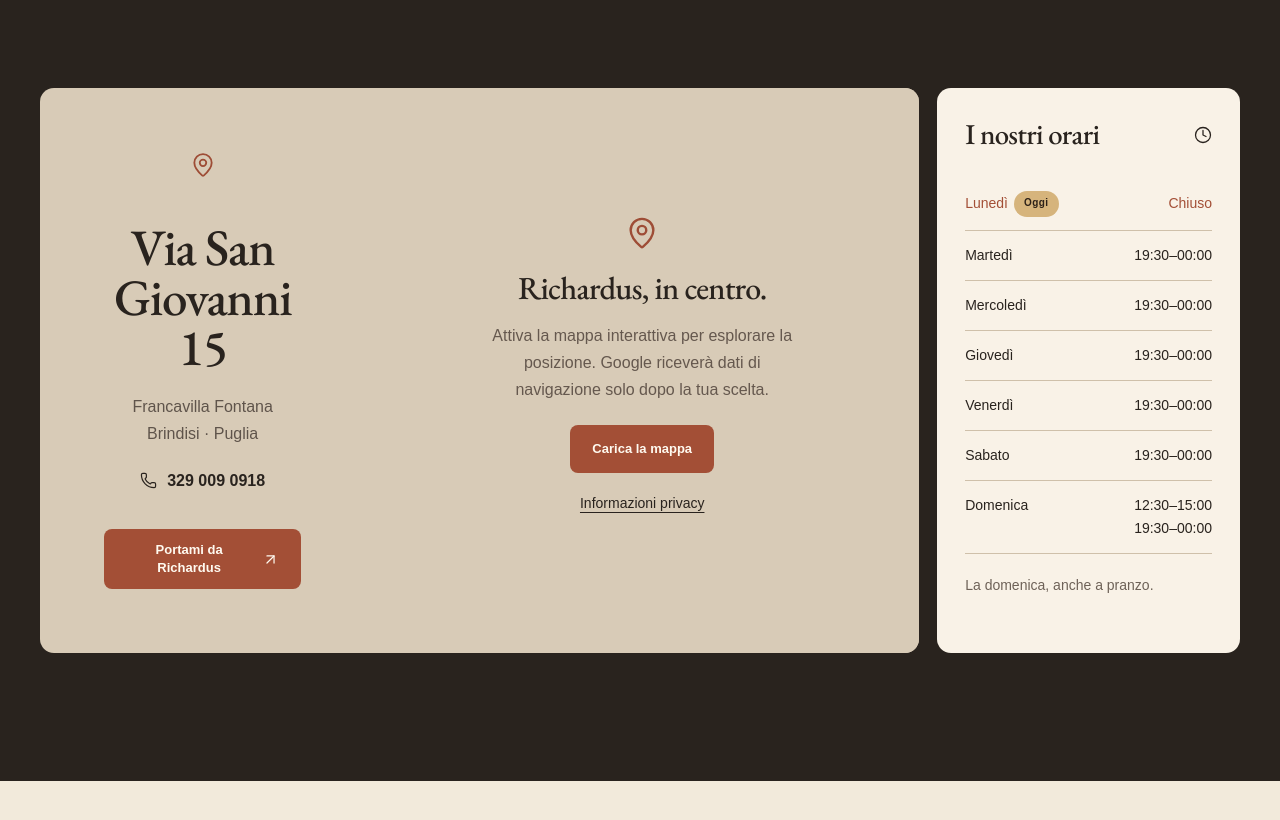
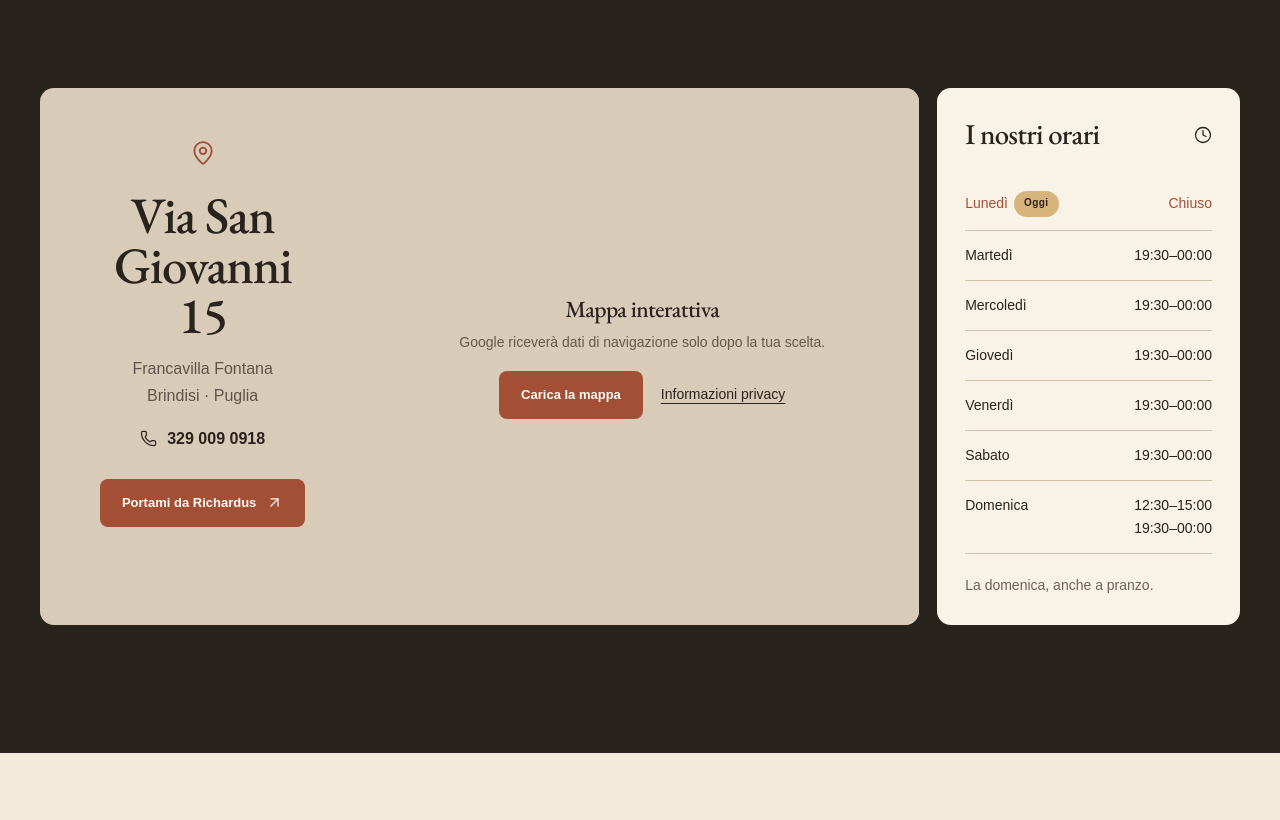
Before and after one commit to FrancescoPalasciano/richardus, a Next.js app: page / in a window 1280 px wide. Shown: the part 2774-3594 px from the top of the page. Built offline with nearby package versions, Linux system fonts and the light colour scheme; a web font is replaced by a local one.

Commit message:
refactor: compact homepage location module

```diff
--- a/src/components/GoogleMap.tsx
+++ b/src/components/GoogleMap.tsx
@@ -4,7 +4,6 @@ import { localizeTree } from "@/lib/localize";
 import { useLocale } from "@/components/LocaleProvider";
 import { useEffect, useState } from "react";
 import Link from "next/link";
-import { MapPin } from "lucide-react";
 import { restaurant } from "@/lib/restaurant";
 import { Button } from "@/components/ui/button";
 import styles from "./VisitSection.module.css";
@@ -46,22 +45,25 @@ export default function GoogleMap() {
   const { locale, t } = useLocale();
   const [visible, setVisible] = useState(false);
   return localizeTree(
-    <div className={styles.mapPanel}>
+    <div
+      className={`${styles.mapPanel} ${visible ? styles.mapPanelVisible : ""}`}
+    >
       {visible ? (
         <MapFrame />
       ) : (
         <div className={styles.mapConsent}>
-          <MapPin size={34} aria-hidden="true" />
-          <h3>Richardus, in centro.</h3>
+          <div>
+            <h3>Mappa interattiva</h3>
             <p>
-            Attiva la mappa interattiva per esplorare la posizione. Google
-            riceverà dati di navigazione solo dopo la tua scelta.
+              Google riceverà dati di navigazione solo dopo la tua scelta.
             </p>
+          </div>
+          <div className={styles.mapActions}>
             <Button onClick={() => setVisible(true)}>Carica la mappa</Button>
-          <br />
             <Link href="/cookie-policy#mappa" className={styles.mapPrivacy}>
               Informazioni privacy
             </Link>
+          </div>
         </div>
       )}
     </div>,
--- a/src/components/VisitSection.module.css
+++ b/src/components/VisitSection.module.css
@@ -39,7 +39,7 @@
   display: flex;
   flex-direction: column;
   align-items: center;
-  padding: clamp(30px, 5vw, 64px);
+  padding: clamp(26px, 5vw, 52px);
   text-align: center;
 }
 .address > svg {
@@ -47,12 +47,12 @@
 }
 .address h3 {
   max-width: 12ch;
-  margin-top: 44px;
+  margin-top: 24px;
   font-size: clamp(2.1rem, 4vw, 3.8rem);
   line-height: 0.98;
 }
 .address address {
-  margin-block: 20px 12px;
+  margin-block: 14px 8px;
   color: #5f544b;
   line-height: 1.7;
 }
@@ -61,47 +61,52 @@
   min-height: 44px;
   align-items: center;
   gap: 10px;
-  margin-bottom: 26px;
+  margin-bottom: 18px;
   font-size: 1rem;
   font-weight: 650;
 }
 .mapPanel {
   position: relative;
   display: grid;
-  min-height: 430px;
+  min-height: 0;
   overflow: hidden;
   place-items: center;
   padding: 24px;
   background: var(--stone);
 }
+.mapPanelVisible {
+  min-height: 430px;
+  padding: 0;
+}
 .mapConsent {
   position: relative;
   z-index: 1;
-  max-width: 36ch;
+  display: grid;
+  width: 100%;
+  max-width: 46ch;
+  gap: 18px;
   text-align: center;
 }
-.mapConsent > svg {
-  margin-inline: auto;
-  color: var(--terracotta);
-}
 .mapConsent h3 {
-  margin-top: 18px;
-  font-size: 2rem;
+  font-size: 1.45rem;
 }
 .mapConsent p {
-  margin-top: 12px;
+  margin-top: 6px;
   color: #65584e;
-  font-size: 1rem;
-  line-height: 1.7;
+  font-size: 0.875rem;
+  line-height: 1.6;
 }
-.mapConsent :global(.ui-button) {
-  margin-top: 22px;
+.mapActions {
+  display: flex;
+  flex-wrap: wrap;
+  align-items: center;
+  justify-content: center;
+  gap: 8px 18px;
 }
 .mapPrivacy {
   display: inline-flex;
   min-height: 44px;
   align-items: center;
-  margin-top: 8px;
   font-size: 0.875rem;
   text-decoration: underline;
   text-underline-offset: 4px;
@@ -152,6 +157,10 @@
   .mapPanel {
     min-height: 560px;
   }
+
+  .mapPanel:not(.mapPanelVisible) {
+    min-height: 0;
+  }
 }
 @media (min-width: 1080px) {
   .visitGrid {
--- a/src/data/translations.es.json
+++ b/src/data/translations.es.json
@@ -310,6 +310,7 @@
   "Richardus è in Via San Giovanni 15, tra le strade del centro di Francavilla Fontana. La tavola è a pochi passi dalla città.": "Richardus está en Via San Giovanni 15, entre las calles del centro de Francavilla Fontana. Tu mesa está a pocos pasos.",
   "Richardus, in centro.": "Richardus, en el centro.",
   "Attiva la mappa interattiva per esplorare la posizione. Google riceverà dati di navigazione solo dopo la tua scelta.": "Activa el mapa interactivo para explorar la ubicación. Google recibirá datos de navegación solo después de tu elección.",
+  "Google riceverà dati di navigazione solo dopo la tua scelta.": "Google recibirá datos de navegación solo después de tu elección.",
   "Carica la mappa": "Cargar el mapa",
   "Il caricamento richiede più tempo del previsto.": "La carga está tardando más de lo previsto.",
   "Tre storie vere, scelte dalle vostre recensioni su Google.": "Tres historias reales, elegidas entre vuestras reseñas de Google.",
```
Also changed, not shown: src/data/translations.json. Lines whose indentation alone changed are shown as unchanged.
